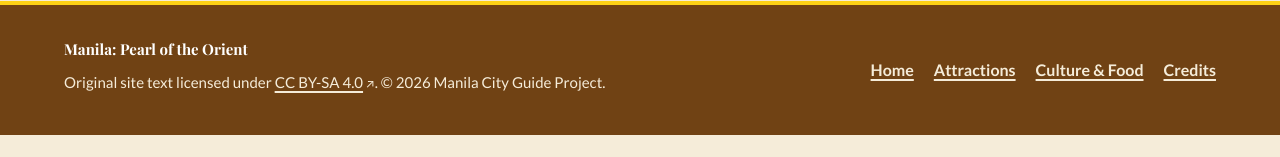
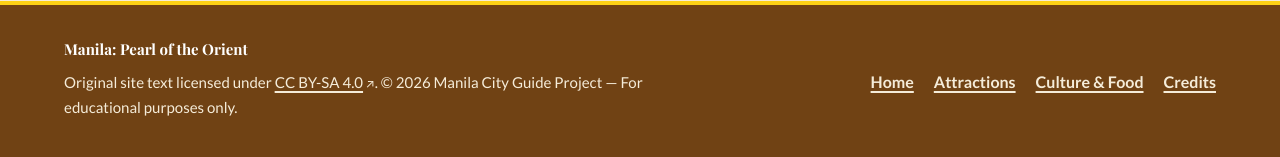
Before and after one commit to constanteof09/fwd45-ai-country-website-manila, a plain HTML site: page attractions.html in a window 1280 px wide. Shown: the part 2351-2508 px from the top of the page. Before the commit the page ends 2486 px from the top, so only its background shows below. Drawn offline with nearby package versions, Linux system fonts and the light colour scheme.

Commit message:
Added educational purposes only disclaimer in footer
Assisted-by: Gemini 4 Neon

```diff
--- a/attractions.html
+++ b/attractions.html
@@ -246,7 +246,7 @@
     <div class="container footer-grid">
       <div>
         <p class="footer-brand">Manila: Pearl of the Orient</p>
-        <p>Original site text licensed under <a href="https://creativecommons.org/licenses/by-sa/4.0/" target="_blank" rel="noopener noreferrer">CC BY-SA 4.0<span class="visually-hidden"> (opens in a new tab)</span><span class="external-icon" aria-hidden="true">↗</span></a>. © 2026 Manila City Guide Project.</p>
+        <p>Original site text licensed under <a href="https://creativecommons.org/licenses/by-sa/4.0/" target="_blank" rel="noopener noreferrer">CC BY-SA 4.0<span class="visually-hidden"> (opens in a new tab)</span><span class="external-icon" aria-hidden="true">↗</span></a>. © 2026 Manila City Guide Project — For educational purposes only.</p>
       </div>
       <nav class="footer-nav" aria-label="Footer">
         <ul>
```
Also changed, not shown: credits.html (+1 -1 lines), culture.html (+1 -1 lines), index.html (+1 -1 lines).
